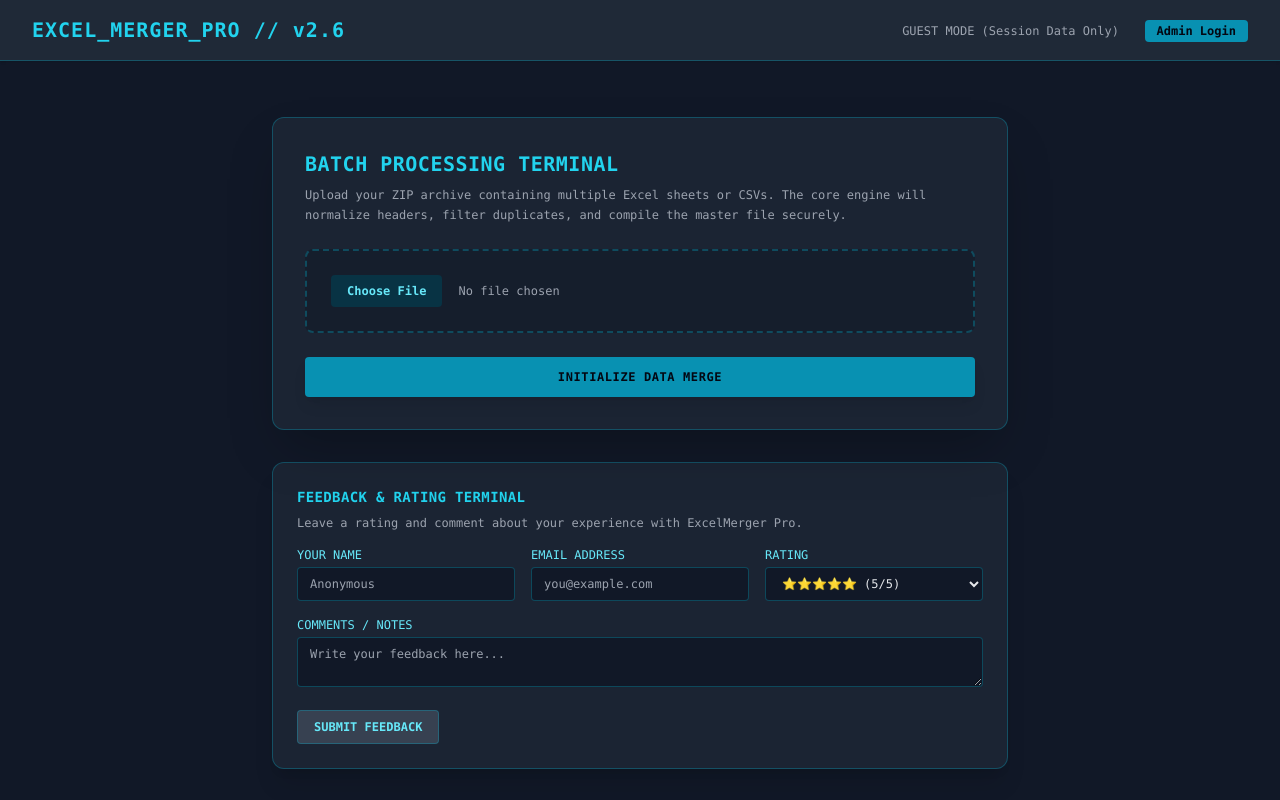
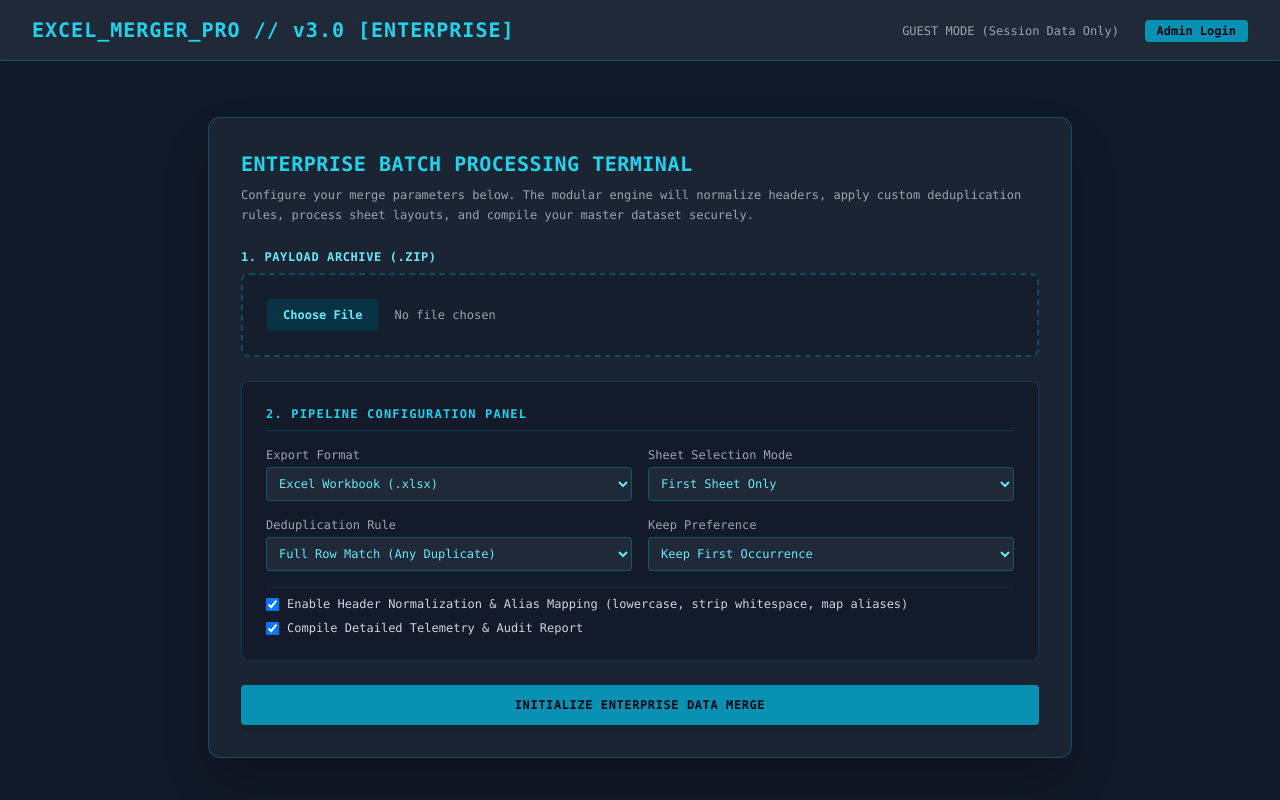
Before and after one commit to twinkleroy139/ExcelMerger-Pro, a PHP site: page / in a window 1280 px wide. Run offline with PHP 8.4, Linux system fonts and the light colour scheme; some libraries are stand-ins or nearby versions.

Commit message:
Upgraded Cyberpunk Dashboard

```diff
--- a/index.php
+++ b/index.php
@@ -18,13 +18,13 @@ if ($isLoggedIn) {
 <html lang="en">
 <head>
     <meta charset="UTF-8">
-    <title>ExcelMerger Pro - Dashboard</title>
+    <title>ExcelMerger Pro - Upgraded Cyberpunk Dashboard</title>
     <script src="https://cdn.tailwindcss.com"></script>
     <link rel="stylesheet" href="styles.css">
 </head>
 <body class="bg-gray-900 min-h-screen text-gray-100 font-mono">
     <nav class="bg-gray-800 border-b border-cyan-500/30 text-cyan-400 p-4 shadow flex justify-between items-center px-8">
-        <h1 class="text-xl font-bold tracking-wider">EXCEL_MERGER_PRO // v2.6</h1>
+        <h1 class="text-xl font-bold tracking-wider">EXCEL_MERGER_PRO // v3.0 [ENTERPRISE]</h1>
         <div>
             <?php if($isLoggedIn): ?>
                 <span class="mr-4 text-xs">USER: <strong><?= htmlspecialchars($username) ?></strong></span>
@@ -36,11 +36,11 @@ if ($isLoggedIn) {
         </div>
     </nav>
 
-    <div class="max-w-3xl mx-auto mt-10 p-4 space-y-8">
+    <div class="max-w-4xl mx-auto mt-10 p-4 space-y-8">
 
         <div class="bg-gray-800/80 border border-cyan-500/30 p-8 rounded-xl shadow-2xl backdrop-blur">
-            <h2 class="text-xl font-bold mb-2 text-cyan-400 uppercase tracking-wide">Batch Processing Terminal</h2>
-            <p class="text-gray-400 mb-6 text-xs leading-relaxed">Upload your ZIP archive containing multiple Excel sheets or CSVs. The core engine will normalize headers, filter duplicates, and compile the master file securely.</p>
+            <h2 class="text-xl font-bold mb-2 text-cyan-400 uppercase tracking-wide">Enterprise Batch Processing Terminal</h2>
+            <p class="text-gray-400 mb-6 text-xs leading-relaxed">Configure your merge parameters below. The modular engine will normalize headers, apply custom deduplication rules, process sheet layouts, and compile your master dataset securely.</p>
 
             <?php if(isset($_GET['success'])): ?>
                 <div class="mb-6 bg-gray-900 border border-green-500/50 text-green-300 p-6 rounded-lg">
@@ -64,18 +64,74 @@ if ($isLoggedIn) {
                         </div>
                     </div>
                     <div class="mt-4">
-                        <a href="download.php?token=<?= htmlspecialchars($_GET['token'] ?? '') ?>" class="inline-block bg-green-600 hover:bg-green-500 text-gray-950 font-bold px-5 py-2.5 rounded text-xs tracking-wider uppercase transition shadow">Download Master File (Secure)</a>
+                        <a href="download.php?token=<?= htmlspecialchars($_GET['token'] ?? '') ?>" class="inline-block bg-green-600 hover:bg-green-500 text-gray-950 font-bold px-5 py-2.5 rounded text-xs tracking-wider uppercase transition shadow">Download Master File (Secure Token)</a>
                     </div>
                 </div>
             <?php endif; ?>
 
             <form action="upload.php" method="POST" enctype="multipart/form-data" class="space-y-6" onsubmit="showTerminalLoader()">
-                <div class="border-2 border-dashed border-cyan-500/30 p-6 rounded-lg text-center bg-gray-900/50 hover:border-cyan-400 transition">
-                    <input type="file" name="zip_file" accept=".zip" required class="block w-full text-xs text-gray-400 file:mr-4 file:py-2 file:px-4 file:rounded file:border-0 file:text-xs file:font-bold file:bg-cyan-950 file:text-cyan-300 hover:file:bg-cyan-900 cursor-pointer">
+
+                <!-- 1. Payload Upload Zone -->
+                <div class="space-y-2">
+                    <label class="block text-xs text-cyan-300 font-bold uppercase tracking-wider">1. Payload Archive (.zip)</label>
+                    <div class="border-2 border-dashed border-cyan-500/30 p-6 rounded-lg text-center bg-gray-900/50 hover:border-cyan-400 transition">
+                        <input type="file" name="zip_file" accept=".zip" required class="block w-full text-xs text-gray-400 file:mr-4 file:py-2 file:px-4 file:rounded file:border-0 file:text-xs file:font-bold file:bg-cyan-950 file:text-cyan-300 hover:file:bg-cyan-900 cursor-pointer">
+                    </div>
+                </div>
+
+                <!-- 2. Pipeline Configuration Options -->
+                <div class="bg-gray-900/70 border border-cyan-500/20 p-6 rounded-lg space-y-4">
+                    <h3 class="text-xs font-bold text-cyan-400 uppercase tracking-widest border-b border-cyan-500/20 pb-2">2. Pipeline Configuration Panel</h3>
+
+                    <div class="grid grid-cols-1 md:grid-cols-2 gap-4 text-xs">
+                        <div>
+                            <label class="block text-gray-400 mb-1">Export Format</label>
+                            <select name="export_format" class="w-full bg-gray-800 border border-cyan-500/30 rounded p-2 text-cyan-300 focus:outline-none focus:border-cyan-400">
+                                <option value="xlsx">Excel Workbook (.xlsx)</option>
+                                <option value="csv">Comma-Separated Values (.csv)</option>
+                                <option value="parquet">Apache Parquet (.parquet)</option>
+                            </select>
+                        </div>
+
+                        <div>
+                            <label class="block text-gray-400 mb-1">Sheet Selection Mode</label>
+                            <select name="sheet_mode" class="w-full bg-gray-800 border border-cyan-500/30 rounded p-2 text-cyan-300 focus:outline-none focus:border-cyan-400">
+                                <option value="first">First Sheet Only</option>
+                                <option value="all">All Sheets Combined</option>
+                            </select>
+                        </div>
+
+                        <div>
+                            <label class="block text-gray-400 mb-1">Deduplication Rule</label>
+                            <select name="dedup_mode" class="w-full bg-gray-800 border border-cyan-500/30 rounded p-2 text-cyan-300 focus:outline-none focus:border-cyan-400">
+                                <option value="full-row">Full Row Match (Any Duplicate)</option>
+                                <option value="off">Disabled (Keep All Rows)</option>
+                            </select>
+                        </div>
+
+                        <div>
+                            <label class="block text-gray-400 mb-1">Keep Preference</label>
+                            <select name="keep_option" class="w-full bg-gray-800 border border-cyan-500/30 rounded p-2 text-cyan-300 focus:outline-none focus:border-cyan-400">
+                                <option value="first">Keep First Occurrence</option>
+                                <option value="last">Keep Last Occurrence</option>
+                            </select>
+                        </div>
+                    </div>
+
+                    <div class="pt-2 border-t border-cyan-500/10 space-y-2 text-xs">
+                        <label class="flex items-center space-x-2 text-gray-300 cursor-pointer">
+                            <input type="checkbox" name="normalize_headers" value="1" checked class="rounded bg-gray-800 border-cyan-500/30 text-cyan-500 focus:ring-0">
+                            <span>Enable Header Normalization & Alias Mapping (lowercase, strip whitespace, map aliases)</span>
+                        </label>
+                        <label class="flex items-center space-x-2 text-gray-300 cursor-pointer">
+                            <input type="checkbox" name="generate_audit" value="1" checked class="rounded bg-gray-800 border-cyan-500/30 text-cyan-500 focus:ring-0">
+                            <span>Compile Detailed Telemetry & Audit Report</span>
+                        </label>
+                    </div>
                 </div>
 
                 <button type="submit" id="submitBtn" class="w-full bg-cyan-600 hover:bg-cyan-500 text-gray-950 font-bold py-3 px-4 rounded transition shadow-lg tracking-wider uppercase text-xs">
-                    Initialize Data Merge
+                    Initialize Enterprise Data Merge
                 </button>
             </form>
 
@@ -83,7 +139,7 @@ if ($isLoggedIn) {
                 <div class="absolute inset-0 bg-gradient-to-b from-cyan-500/5 to-transparent pointer-events-none scanline"></div>
 
                 <div class="flex justify-between items-center border-b border-cyan-500/30 pb-3 mb-4">
-                    <span class="text-cyan-400 text-xs font-bold tracking-widest uppercase">[ File Recovery in Progress ]</span>
+                    <span class="text-cyan-400 text-xs font-bold tracking-widest uppercase">[ Secure Pipeline in Progress ]</span>
                     <span class="text-cyan-300 text-xs animate-pulse">● ACTIVE</span>
                 </div>
 
@@ -148,54 +204,12 @@ if ($isLoggedIn) {
         </div>
         <?php endif; ?>
 
-        <div class="bg-gray-800/80 border border-cyan-500/30 p-6 rounded-xl shadow-xl">
-            <h3 class="text-sm font-semibold mb-2 text-cyan-400 uppercase tracking-wide">Feedback & Rating Terminal</h3>
-            <p class="text-xs text-gray-400 mb-4">Leave a rating and comment about your experience with ExcelMerger Pro.</p>
-
-            <?php if(isset($_GET['feedback']) &&$_GET['feedback'] === 'success'): ?>
-                <div class="mb-4 bg-green-950/50 border border-green-500 text-green-300 p-3 rounded text-xs">
-                    >> Feedback submitted successfully. Thank you!
-                </div>
-            <?php endif; ?>
-
-            <form action="upload.php" method="POST" class="space-y-4">
-                <input type="hidden" name="action" value="submit_feedback">
-                <div class="grid grid-cols-1 md:grid-cols-3 gap-4">
-                    <div>
-                        <label class="block text-xs text-cyan-300 mb-1">YOUR NAME</label>
-                        <input type="text" name="feedback_name" placeholder="Anonymous" class="w-full bg-gray-900 border border-cyan-500/30 rounded px-3 py-2 text-xs text-gray-200 focus:outline-none focus:border-cyan-400">
-                    </div>
-                    <div>
-                        <label class="block text-xs text-cyan-300 mb-1">EMAIL ADDRESS</label>
-                        <input type="email" name="feedback_email" placeholder="you@example.com" class="w-full bg-gray-900 border border-cyan-500/30 rounded px-3 py-2 text-xs text-gray-200 focus:outline-none focus:border-cyan-400">
-                    </div>
-                    <div>
-                        <label class="block text-xs text-cyan-300 mb-1">RATING</label>
-                        <select name="feedback_rating" class="w-full bg-gray-900 border border-cyan-500/30 rounded px-3 py-2 text-xs text-gray-200 focus:outline-none focus:border-cyan-400">
-                            <option value="5">⭐⭐⭐⭐⭐ (5/5)</option>
-                            <option value="4">⭐⭐⭐⭐ (4/5)</option>
-                            <option value="3">⭐⭐⭐ (3/5)</option>
-                            <option value="2">⭐⭐ (2/5)</option>
-                            <option value="1">⭐ (1/5)</option>
-                        </select>
-                    </div>
-                </div>
-                <div>
-                    <label class="block text-xs text-cyan-300 mb-1">COMMENTS / NOTES</label>
-                    <textarea name="feedback_comment" rows="2" required placeholder="Write your feedback here..." class="w-full bg-gray-900 border border-cyan-500/30 rounded px-3 py-2 text-xs text-gray-200 focus:outline-none focus:border-cyan-400"></textarea>
-                </div>
-                <button type="submit" class="bg-gray-700 hover:bg-gray-600 text-cyan-300 font-bold px-4 py-2 rounded text-xs uppercase transition border border-cyan-500/30">
-                    Submit Feedback
-                </button>
-            </form>
-        </div>
-
     </div>
 
     <script>
         function showTerminalLoader() {
             document.getElementById('submitBtn').disabled = true;
-            document.getElementById('submitBtn').innerText = 'Processing...';
+            document.getElementById('submitBtn').innerText = 'Processing Pipeline...';
             document.getElementById('terminalLoader').classList.remove('hidden');
 
             let progress = 0;
@@ -207,7 +221,7 @@ if ($isLoggedIn) {
                 "Status: Scanning headers across files...",
                 "Status: Re-sequencing file blocks...",
                 "Status: Aligning master columns...",
-                "Status: Compiling final spreadsheet..."
+                "Status: Compiling final dataset..."
             ];
 
             const bar = document.getElementById('progressBar');
```
Also changed, not shown: upload.php (+9 -26 lines).
